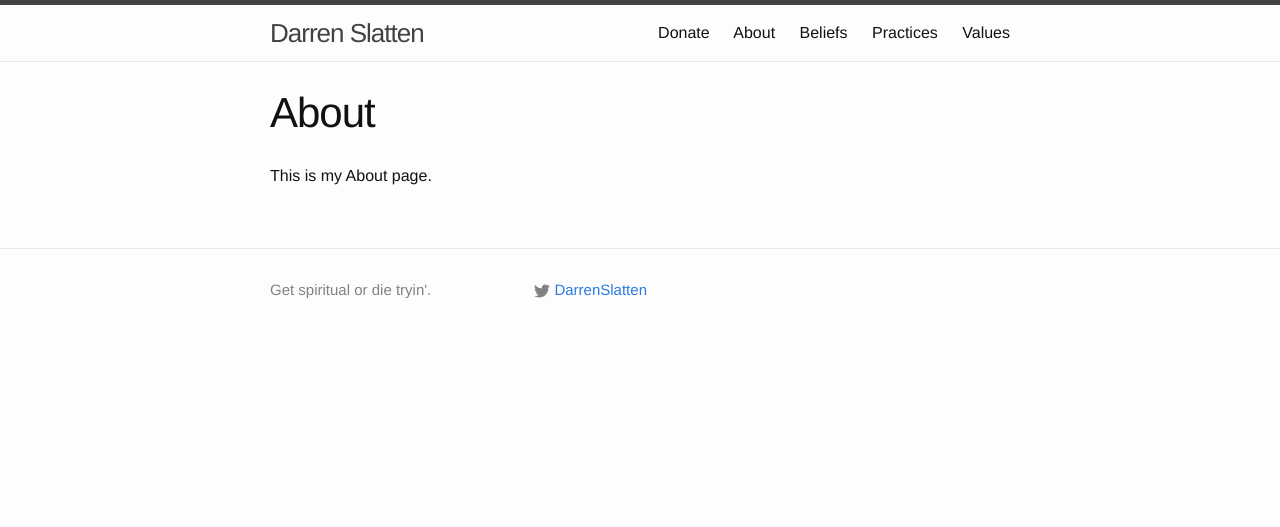
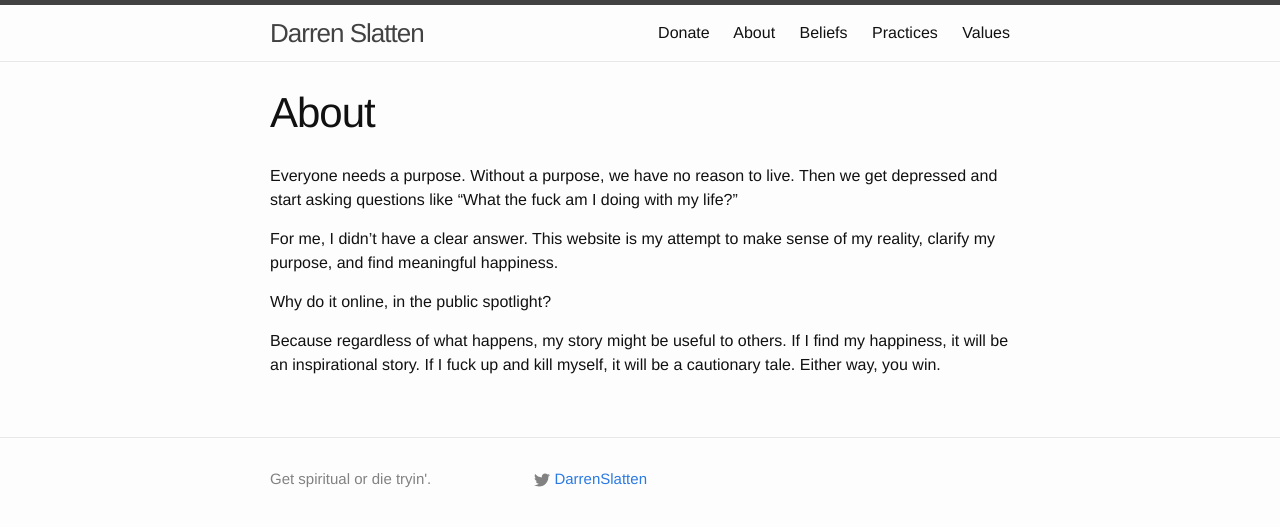
Before and after one commit to dslatten/dslatten.github.io, a Jekyll site: the page built from about.md, in a window 1280 px wide. Shown: the top 527 px of the page. Built offline with Jekyll 4.4.1, drawn with Linux system fonts in a browser that asks for light colours.

Commit message:
Edited About page
Just a very rough draft

```diff
--- a/about.md
+++ b/about.md
@@ -3,5 +3,10 @@ layout: page
 title: About
 permalink: /about.html
 ---
+Everyone needs a purpose. Without a purpose, we have no reason to live. Then we get depressed and start asking questions like "What the fuck am I doing with my life?"
 
-This is my About page.
+For me, I didn't have a clear answer. This website is my attempt to make sense of my reality, clarify my purpose, and find meaningful happiness.
+
+Why do it online, in the public spotlight?
+
+Because regardless of what happens, my story might be useful to others. If I find my happiness, it will be an inspirational story. If I fuck up and kill myself, it will be a cautionary tale. Either way, you win.
```
